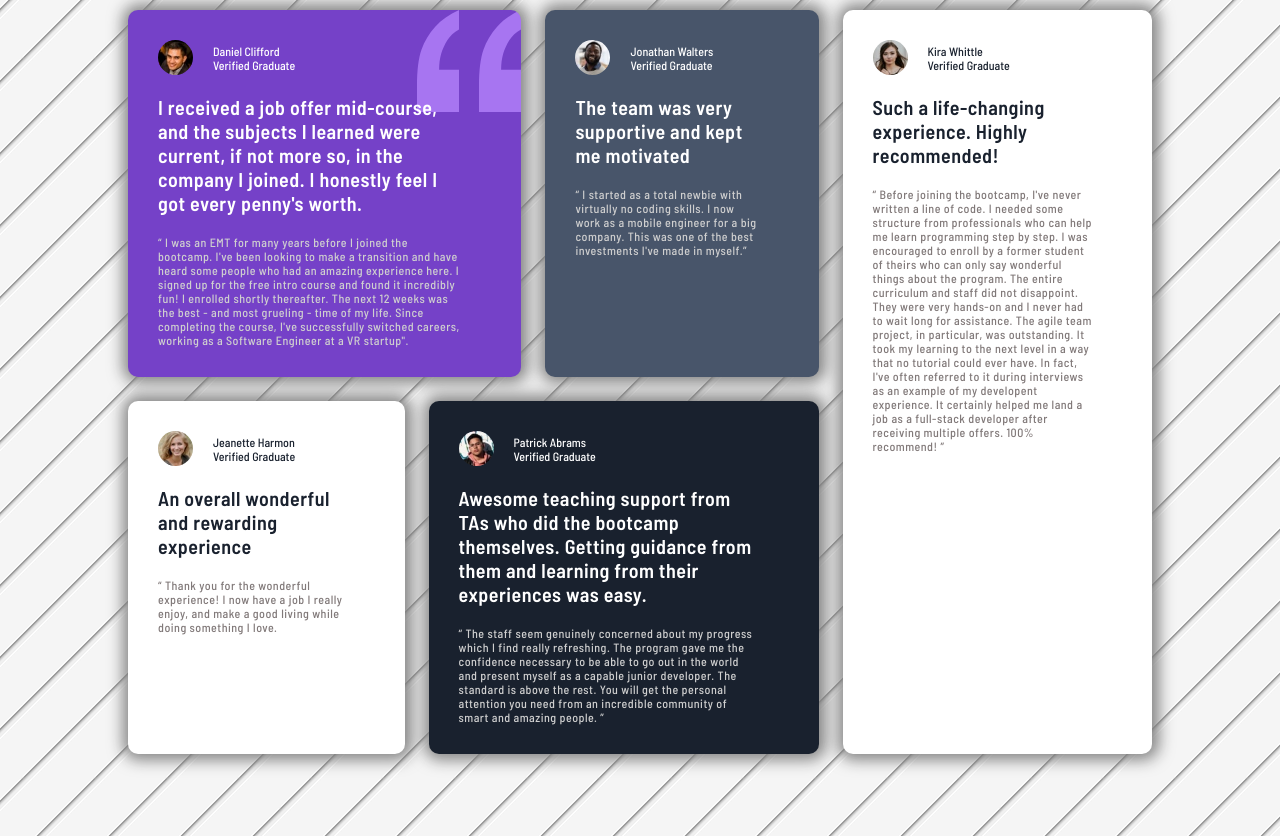
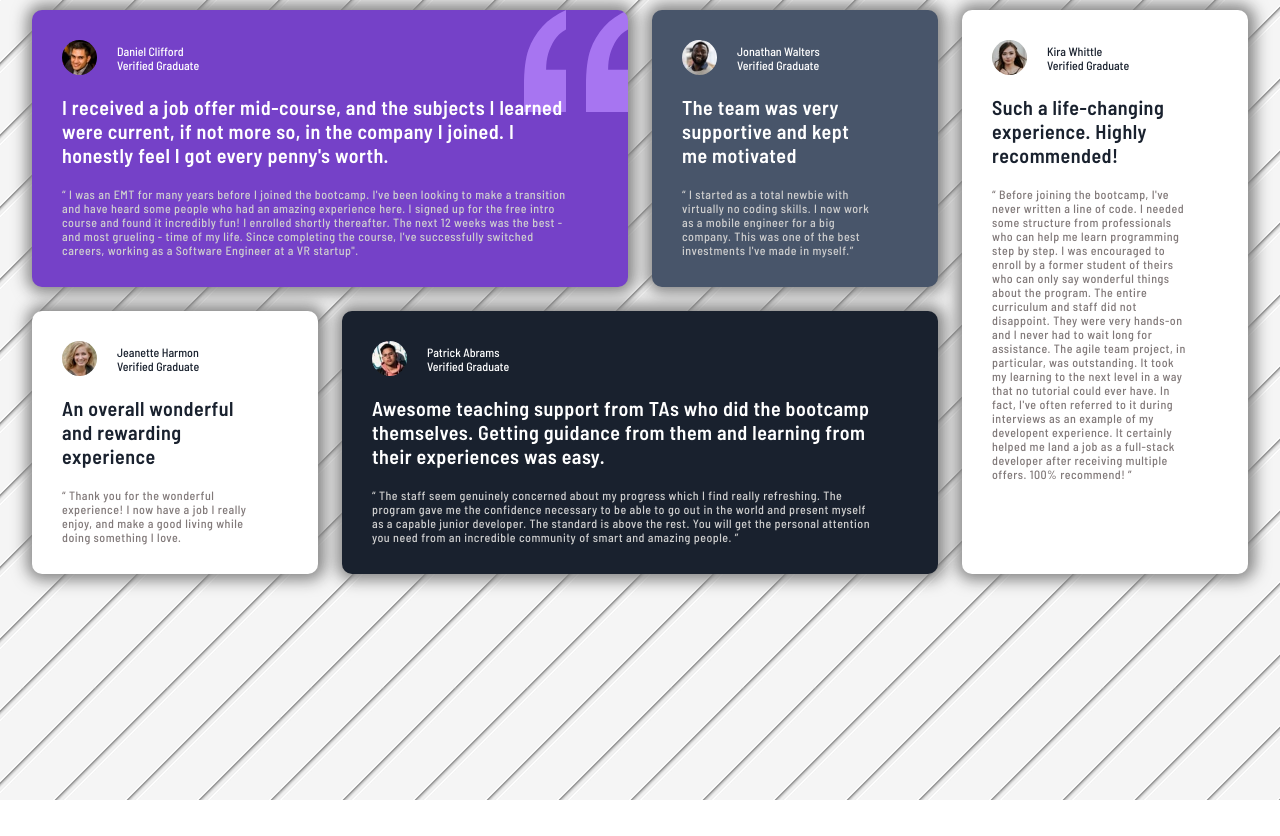
Before and after one commit to roberromero/testimonials-practice, a plain HTML site: page index.html in a window 1280 px wide. After the commit the page ends 800 px from the top, so only its background shows below. Drawn offline with Linux system fonts and the light colour scheme.

Commit message:
Update style.css

```diff
--- a/style.css
+++ b/style.css
@@ -137,7 +137,8 @@ body{
         /* grid-template-columns: repeat(4, 1fr); */
         grid-template-areas:  'one one two five'
                             'three four four five';
-        width: 80%;
+        width: 95%;
+        grid-auto-columns: 1fr;
     }
 
     .grid-col-span-2{
```
